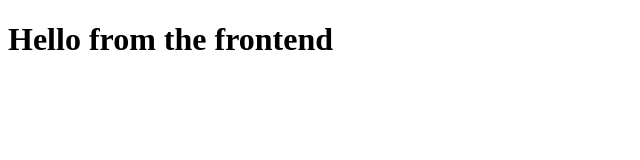
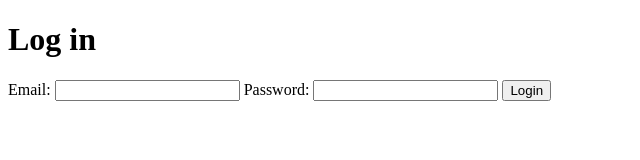
Before and after one commit to MariaTheCoder/sql-express-server, a website: page public/index.html in a window 1280 px wide. Shown: the whole page, without its empty margins (0-640 px from the left). Drawn offline with Linux system fonts and the light colour scheme.

Commit message:
create a very simple form element for the login page

```diff
--- a/public/index.html
+++ b/public/index.html
@@ -6,6 +6,13 @@
     <title>SQL-Express frontend</title>
   </head>
   <body>
-    <h1>Hello from the frontend</h1>
+    <h1>Log in</h1>
+    <form action="">
+      <label for="email">Email:</label>
+      <input type="email" name="email" id="email" />
+      <label for="password">Password:</label>
+      <input type="password" name="password" id="password" />
+      <input type="button" value="Login" />
+    </form>
   </body>
 </html>
```
